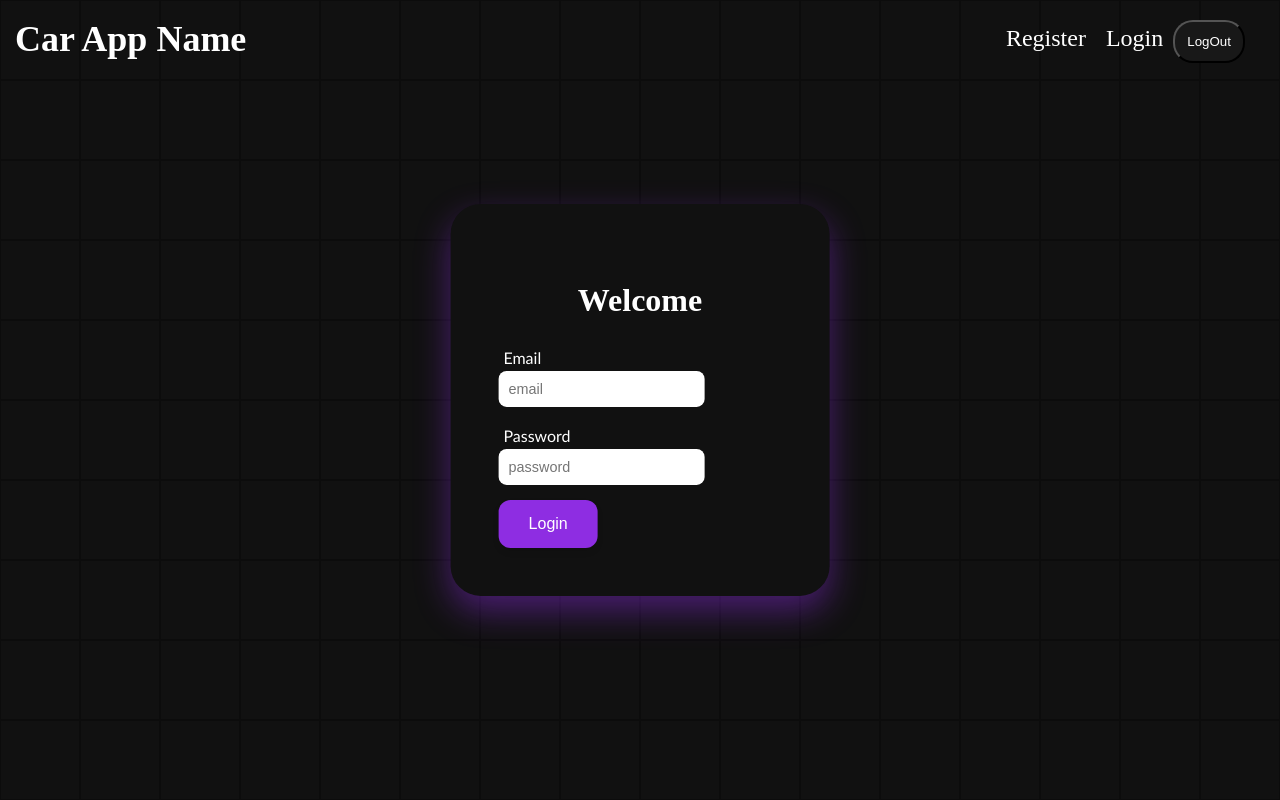
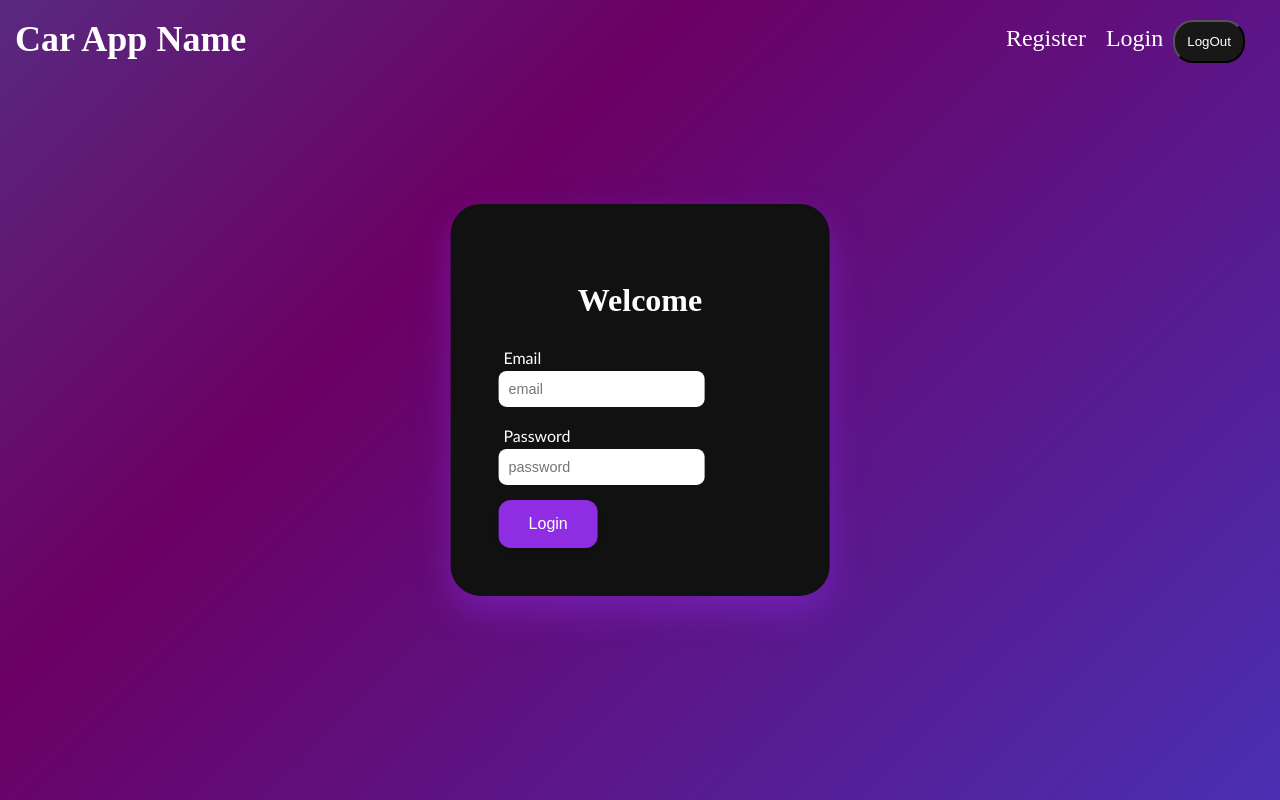
Before and after one commit to amitchell303/capstoneFrontend, a React (Vite) app: page /login in a window 1280 px wide. Built offline with nearby package versions, Linux system fonts and the light colour scheme; no server answers.

Commit message:
commit to pull up-to-date main

```diff
--- a/src/assets/grid.jsx
+++ /dev/null
@@ -1,14 +0,0 @@
-import React from "react";
-import "../App.css";
-
-export const GridBackground = () => {
-  return (
-    <div className="grid-background">
-      <section className="grid">
-        {Array.from({ length: 500 }).map((_, idx) => (
-          <span key={idx} className="square"></span>
-        ))}
-      </section>
-    </div>
-  );
-};
--- a/src/components/Login.jsx
+++ b/src/components/Login.jsx
@@ -1,84 +1,6 @@
-// import { useNavigate } from "react-router-dom";
-// import { useLoginMutation } from "../app/librarySlice";
-// import { useState } from "react";
-
-// export default function Login() {
-//   const [response, setResponse] = useState();
-//   const navigate = useNavigate();
-
-//   const [login] = useLoginMutation();
-
-//   // Stores data from login form
-//   const [formData, setFormData] = useState({
-//     email: "",
-//     password: "",
-//   });
-
-//   // Updates formData whenever input field changes
-//   const update = (e) => {
-//     setFormData((prev) => ({
-//       ...prev,
-//       [e.target.name]: e.target.value,
-//     }));
-//   };
-
-//   // Submit login request
-//   const submit = async (e) => {
-//     try {
-//       e.preventDefault();
-
-//       const response = await login(formData);
-//       setResponse(response);
-
-//       // if login success return to home
-//       if (response?.data) {
-//         navigate("/");
-//       }
-//     } catch (error) {
-//       console.error(error);
-//     }
-//   };
-
-//   return (
-//     <main>
-//       <GridBackground />
-//       <div className="content-container">
-//         <form onSubmit={submit}>
-//           {/* <!-- Email input --> */}
-//           <div className="form-floating mb-3">
-//             <input
-//               type="email"
-//               className="form-control"
-//               id="floatingInput-login-email"
-//               placeholder="name@example.com"
-//               name="email"
-//               onChange={update}
-//             />
-//             <label htmlFor="floatingInput-login-email">Email</label>
-//           </div>
-//           {/* <!-- Password input --> */}
-//           <div className="form-floating mb-3">
-//             <input
-//               type="password"
-//               className="form-control"
-//               id="floatingInput-login-password"
-//               placeholder="Password"
-//               name="password"
-//               onChange={update}
-//             />
-//             <label htmlFor="floatingInput-login-password">Password</label>
-//           </div>
-//           <button type="submit">Sign In</button>
-//         </form>
-//       </div>
-//     </main>
-//   );
-// }
-
 import { useState } from "react";
 import { useNavigate } from "react-router-dom";
 import { useLoginUserMutation } from "../app/userSlice";
-import { GridBackground } from "../assets/grid";
 import "./login.css";
 
 function Login() {
@@ -105,7 +27,6 @@ function Login() {
 
   return (
     <main>
-      <GridBackground />
       <div className="content-container">
         <h1>Welcome</h1>
         <div className="login-form">
--- a/src/components/Registration.jsx
+++ b/src/components/Registration.jsx
@@ -1,6 +1,5 @@
 import { useState } from "react";
 import { useRegisterUserMutation } from "../app/userSlice";
-import { GridBackground } from "../assets/grid";
 import "../App.css";
 
 function Registration() {
@@ -40,7 +39,6 @@ function Registration() {
   return (
     <>
       <main>
-        <GridBackground />
         <div className="page">
           <h1>Register</h1>
           <form onSubmit={submit}>
```
